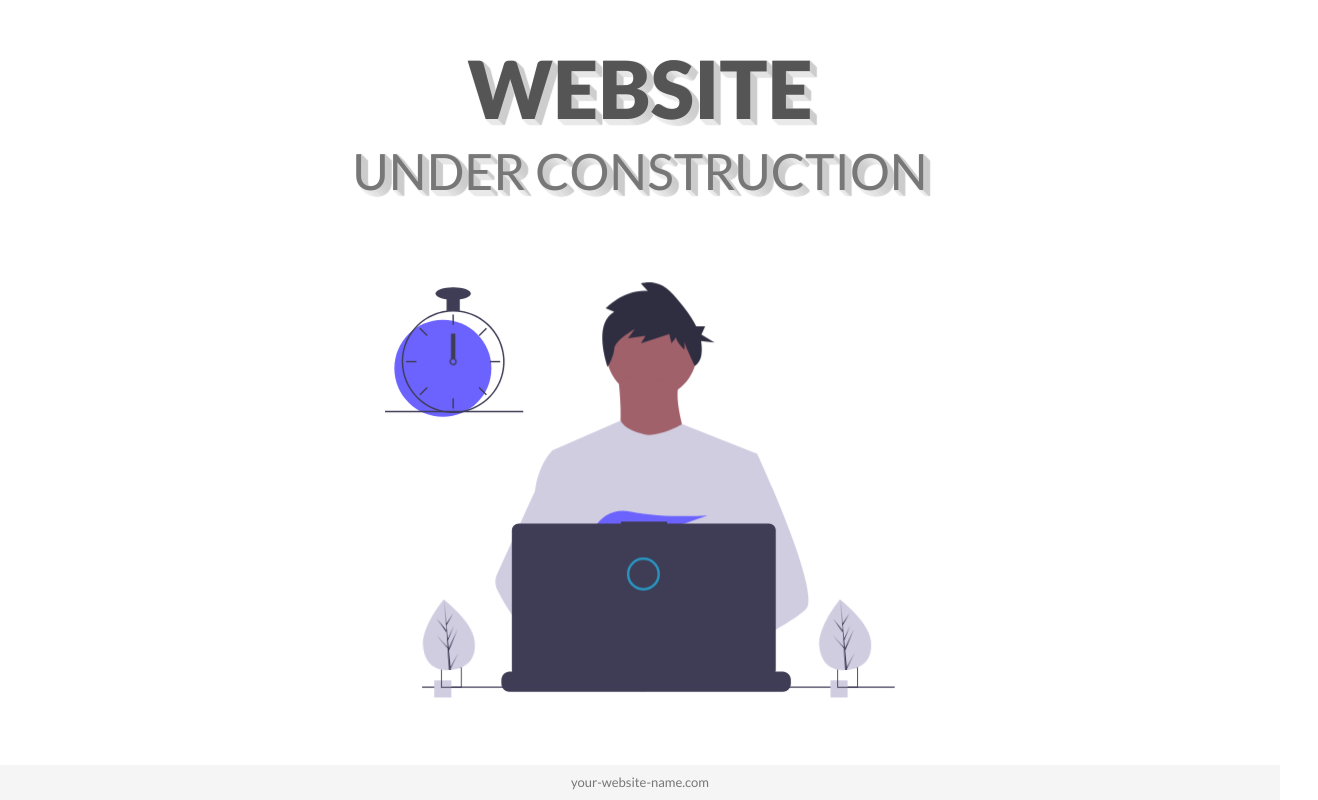
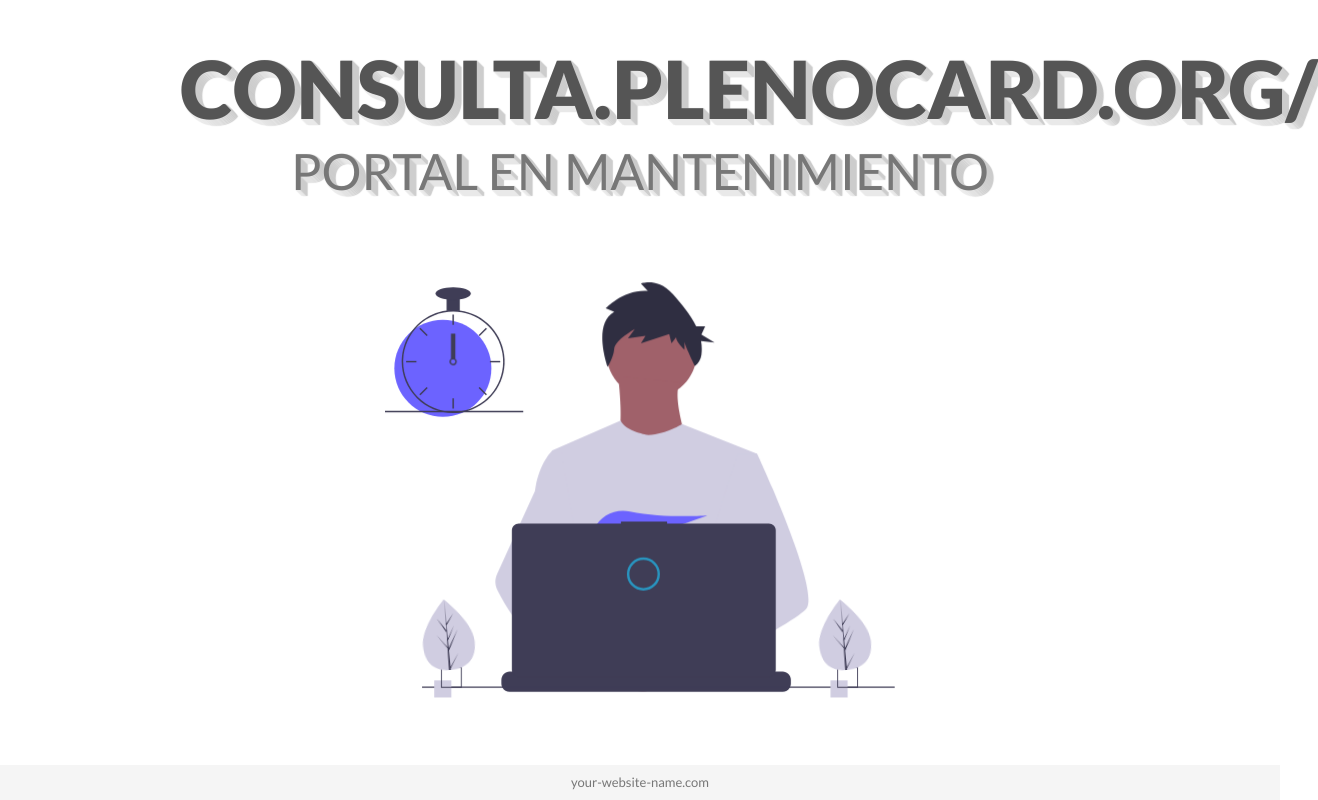
Before and after one commit to frankdeoleo/portalenmantenimiento, a plain HTML site: page index.html in a window 1280 px wide. Shown: the whole page, 1318 px wide, since content can reach past the window. Drawn offline with nearby package versions, Linux system fonts and the light colour scheme.

Commit message:
Update index.html

```diff
--- a/index.html
+++ b/index.html
@@ -28,8 +28,8 @@
     <div class="container">
       <div class="row justify-content-center">
         <div class="col-md-10 main-title">
-          <h1>Website</h1>
-          <h2>under construction</h2>
+          <h1>consulta.plenocard.org/</h1>
+          <h2>Portal en Mantenimiento</h2>
         </div>
       </div>
       <div class="row align-items-center">
```
